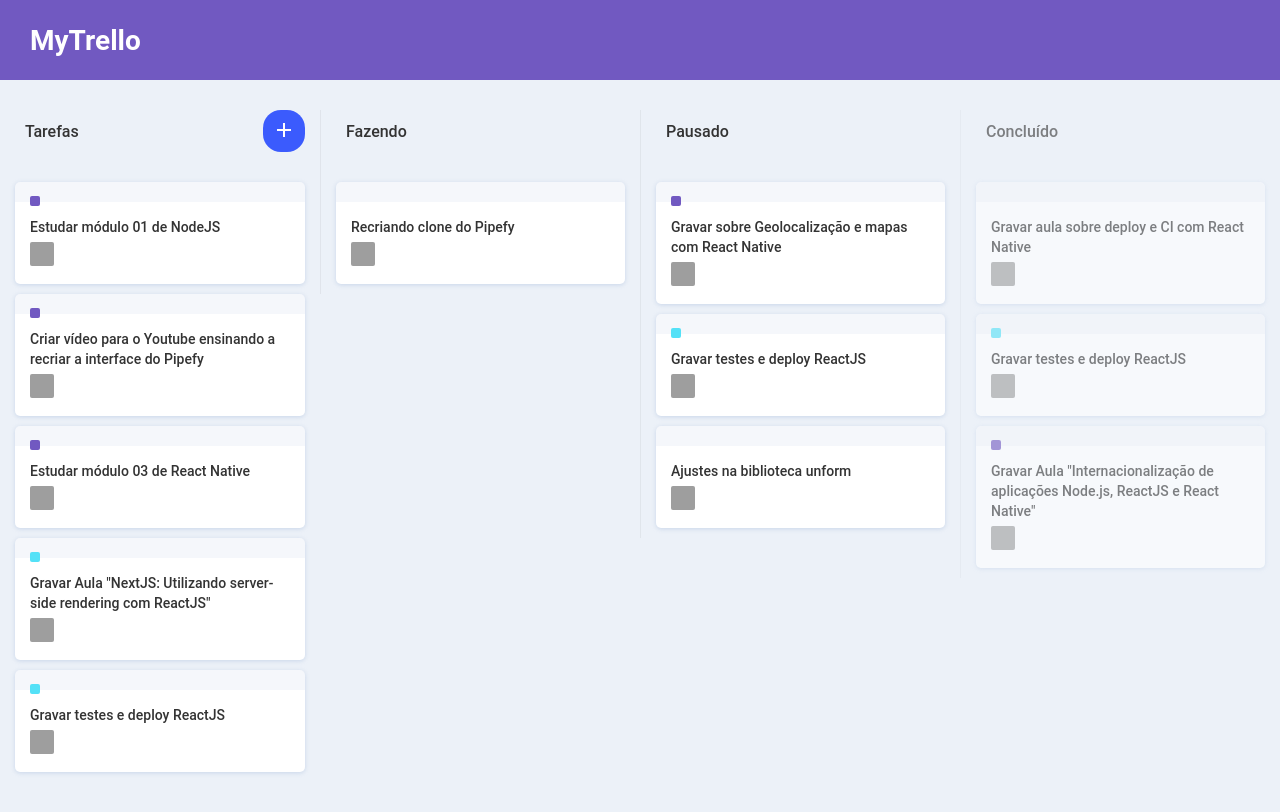
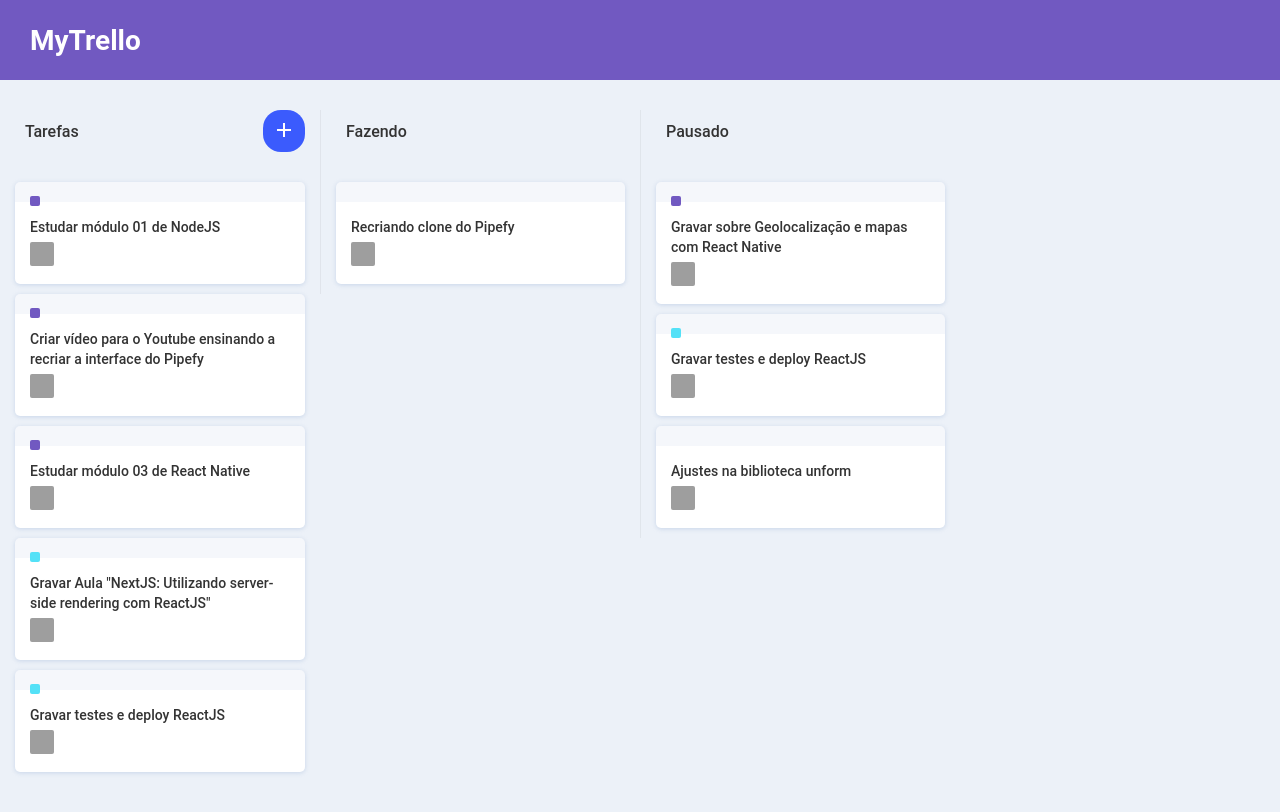
Before and after one commit to JhowRodrigues2/MyTrello, a React (Vite) app: page / in a window 1280 px wide. Built offline with nearby package versions, Linux system fonts and the light colour scheme; grey boxes are pictures that could not be loaded.

Commit message:
add react bealtiful dnd

```diff
--- a/package.json
+++ b/package.json
@@ -13,7 +13,8 @@
     "react-beautiful-dnd": "^13.1.1",
     "react-dom": "^18.2.0",
     "react-icons": "^4.8.0",
-    "styled-components": "^5.3.8"
+    "styled-components": "^5.3.8",
+    "uuid": "^9.0.0"
   },
   "devDependencies": {
     "@types/react": "^18.0.27",
--- a/src/App.jsx
+++ b/src/App.jsx
@@ -1,13 +1,14 @@
 import Board from "./components/Board";
 import { Header } from "./components/Header";
 import GlobalStyle from "./styles/GlobalStyle";
+import { DragDropContext } from "react-beautiful-dnd";
 function App() {
   return (
-    <>
+    <DragDropContext>
       <GlobalStyle />
       <Header />
       <Board />
-    </>
+    </DragDropContext>
   );
 }
 
--- a/src/components/List/index.jsx
+++ b/src/components/List/index.jsx
@@ -1,9 +1,21 @@
-import React from "react";
+import React, { useState } from "react";
 import { ListContainer } from "./style";
 import { MdAdd } from "react-icons/md";
 import Card from "../Card";
+import { Draggable, Droppable, DragDropContext } from "react-beautiful-dnd";
 
 export default function List({ data }) {
+  const [dataAPI, setDataAPI] = useState(data);
+
+  const handleDragEnd = (result) => {
+    if (!result.destination) return;
+    const items = Array.from(dataAPI);
+    const [reorderedItem] = items.splice(result.source.index, 1);
+    items.splice(result.destination.index, 0, reorderedItem);
+
+    setDataAPI(items);
+  };
+
   return (
     <ListContainer done={data.done}>
       <header>
@@ -15,11 +27,34 @@ export default function List({ data }) {
           </button>
         )}
       </header>
-      <ul>
-        {data.cards.map((card) => (
-          <Card key={card.id} data={card} />
-        ))}
-      </ul>
+      <DragDropContext onDragEnd={handleDragEnd}>
+        <Droppable droppableId={"list"}>
+          {(provided) => (
+            <ul {...provided.droppableProps} ref={provided.innerRef}>
+              {dataAPI.cards.map((card, index) => {
+                return (
+                  <Draggable
+                    key={card.id}
+                    draggableId={card.id.toString()}
+                    index={index}
+                  >
+                    {(provided) => (
+                      <li
+                        ref={provided.innerRef}
+                        {...provided.draggableProps}
+                        {...provided.dragHandleProps}
+                      >
+                        <Card key={card.id} data={card} />
+                      </li>
+                    )}
+                  </Draggable>
+                );
+              })}
+              {provided.placeholder}
+            </ul>
+          )}
+        </Droppable>
+      </DragDropContext>
     </ListContainer>
   );
 }
--- a/src/components/services/api.jsx
+++ b/src/components/services/api.jsx
@@ -73,28 +73,5 @@ export function loadLists() {
         },
       ],
     },
-    {
-      title: "Concluído",
-      creatable: false,
-      done: true,
-      cards: [
-        {
-          id: 10,
-          content: "Gravar aula sobre deploy e CI com React Native",
-          labels: [],
-        },
-        {
-          id: 12,
-          content: "Gravar testes e deploy ReactJS",
-          labels: ["#54e1f7"],
-        },
-        {
-          id: 13,
-          content:
-            'Gravar Aula "Internacionalização de aplicações Node.js, ReactJS e React Native"',
-          labels: ["#7159c1"],
-        },
-      ],
-    },
   ];
 }
--- a/src/main.jsx
+++ b/src/main.jsx
@@ -1,8 +1,4 @@
 import React from "react";
 import ReactDOM from "react-dom/client";
 import App from "./App";
-ReactDOM.createRoot(document.getElementById("root")).render(
-  <React.StrictMode>
-    <App />
-  </React.StrictMode>
-);
+ReactDOM.createRoot(document.getElementById("root")).render(<App />);
```
Also changed, not shown: 1 other file (tests, documents, lock files or other folders).
